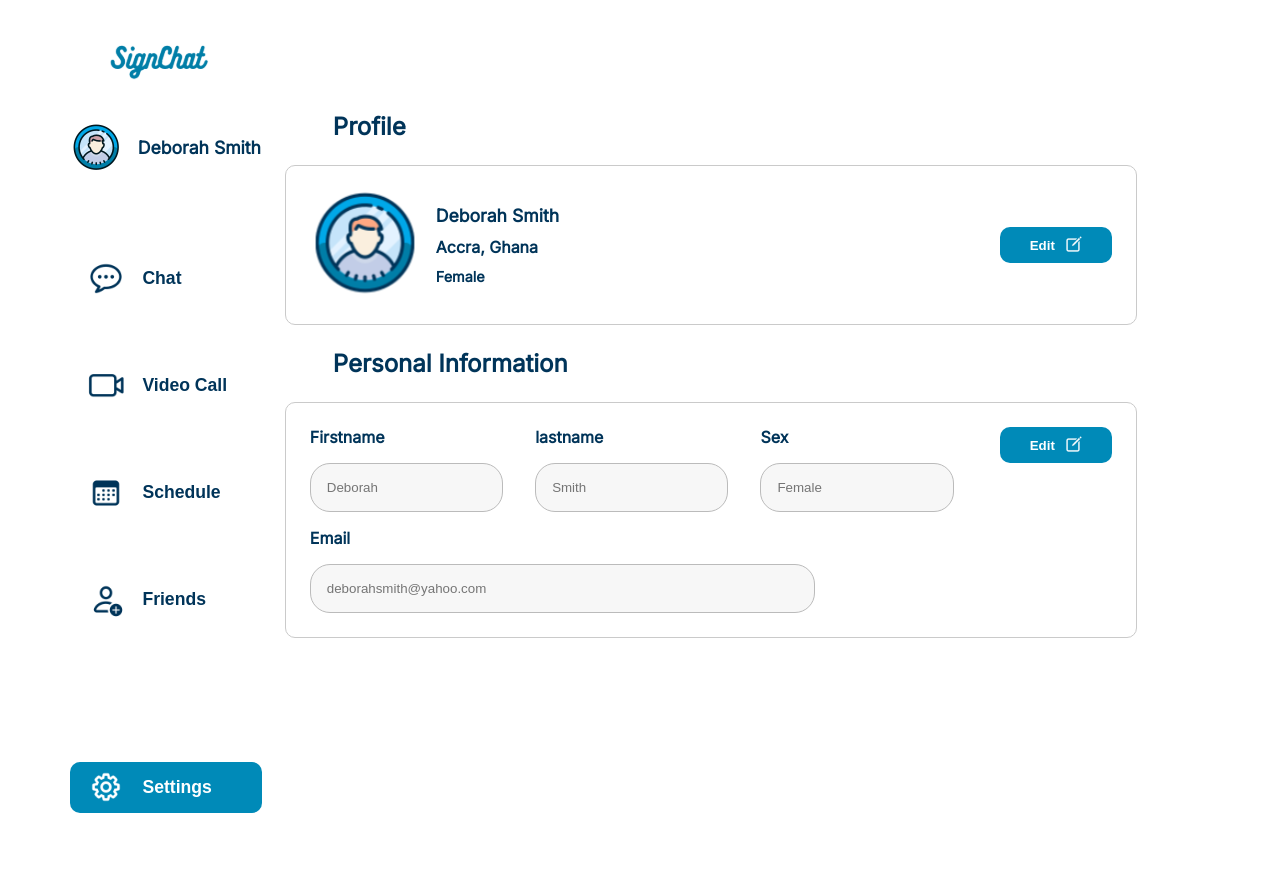
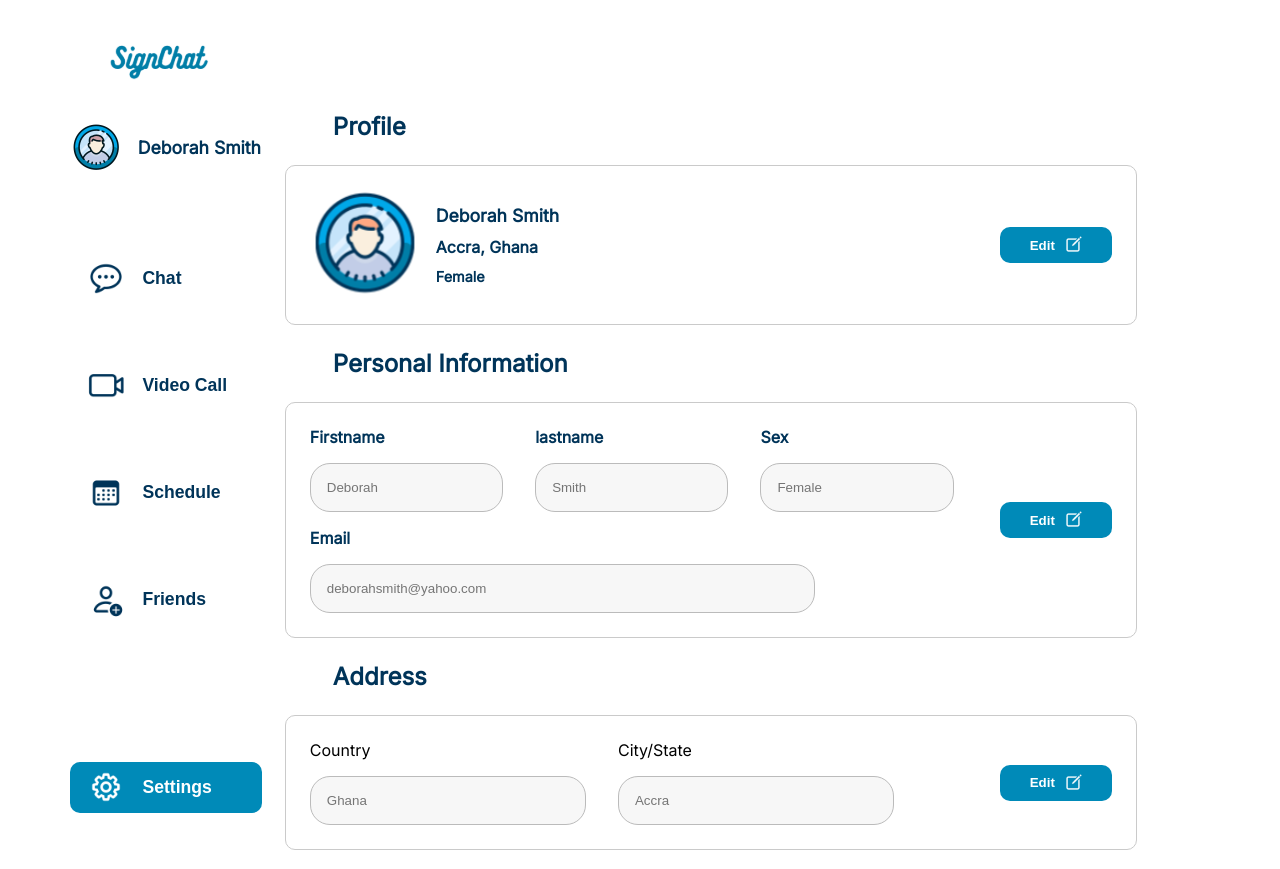
Before and after one commit to SignLink/Signchat-Frontend, a React (Create React App) app: page /user/settings in a window 1280 px wide. Built offline with nearby package versions, Linux system fonts and the light colour scheme.

Commit message:
UI settings pages complete

```diff
--- /dev/null
+++ b/src/User Settings Page/User Settings Components/UserAddress.css
@@ -0,0 +1,63 @@
+.user-address-main {
+    width: 100%;
+}
+
+.user-address-title {
+    margin-top: 1.5rem;
+    display: inline-block;
+    font-size: 1.5rem;
+    color: var(--font-color);
+    font-weight: 700;
+    margin-left: 3rem;
+}
+
+.user-address-inputs {
+    display: flex;
+}
+
+.user-address-info {
+    width: 90%;
+    border: 1px solid var(--popup-border-color);
+    border-radius: 10px;
+    margin-top: 1.5rem;
+    padding: 1.5rem;
+    display: flex;
+    justify-content: space-between;
+    align-items: center;
+}
+
+.user-address-info input {
+    max-width: 15rem;
+    width: 100%;
+    min-width: 100%;
+    padding: 1rem;
+    border-radius: 20px;
+    background-color: rgba(247, 247, 247, 1);
+    border: 1px solid rgb(187, 187, 187);
+}
+
+.user-address-inputs {
+    display: flex;
+    gap: 2rem;
+    width: 100%;
+}
+
+.user-address-info input:focus {
+    outline: none;
+    border: 2px solid #008AB8;
+    background-color: white;
+}
+
+.country-input {
+    display: flex;
+    flex-direction: column;
+    gap: 1rem;
+    width: 40%;
+}
+
+.city-state-input {
+    display: flex;
+    flex-direction: column;
+    gap: 1rem;
+    width: 40%;
+}
--- /dev/null
+++ b/src/User Settings Page/User Settings Components/UserAddress.tsx
@@ -0,0 +1,30 @@
+import React from "react";
+import editIcon from "../../Icons/edit-30.png";
+import './UserAddress.css'
+
+function UserAddress() {
+  return (
+    <div className="user-address-main">
+      <span className="user-address-title">Address</span>
+      <div className="user-address-info">
+        <div className="user-address-inputs">
+          <div className="country-input">
+            <span>Country</span>
+            <input type="text" placeholder="Ghana" />
+          </div>
+          <div className="city-state-input">
+            <span>City/State</span>
+            <input type="text" placeholder="Accra" />
+          </div>
+        </div>
+        <div className="settings-edit-button">
+          <button>
+            Edit <img src={editIcon} alt="edit-icon" />
+          </button>
+        </div>
+      </div>
+    </div>
+  );
+}
+
+export default UserAddress;
--- a/src/User Settings Page/User Settings Components/UserPersonalInformation.css
+++ b/src/User Settings Page/User Settings Components/UserPersonalInformation.css
@@ -6,6 +6,7 @@
     padding: 1.5rem;
     display: flex;
     justify-content: space-between;
+    align-items: center;
 }
 
 .user-personal-information input:focus {
--- a/src/User Settings Page/User Settings Components/UserSettings.tsx
+++ b/src/User Settings Page/User Settings Components/UserSettings.tsx
@@ -2,12 +2,14 @@ import React from "react";
 import UserSettingsProfile from "./UserSettingsProfile";
 import './UserSettings.css'
 import UserPersonalInformation from "./UserPersonalInformation";
+import UserAddress from "./UserAddress";
 
 function UserSettings() {
   return (
     <div className="user-settings-in-settings-page">
       <UserSettingsProfile />
       <UserPersonalInformation/>
+      <UserAddress/>
     </div>
   );
 }
```
